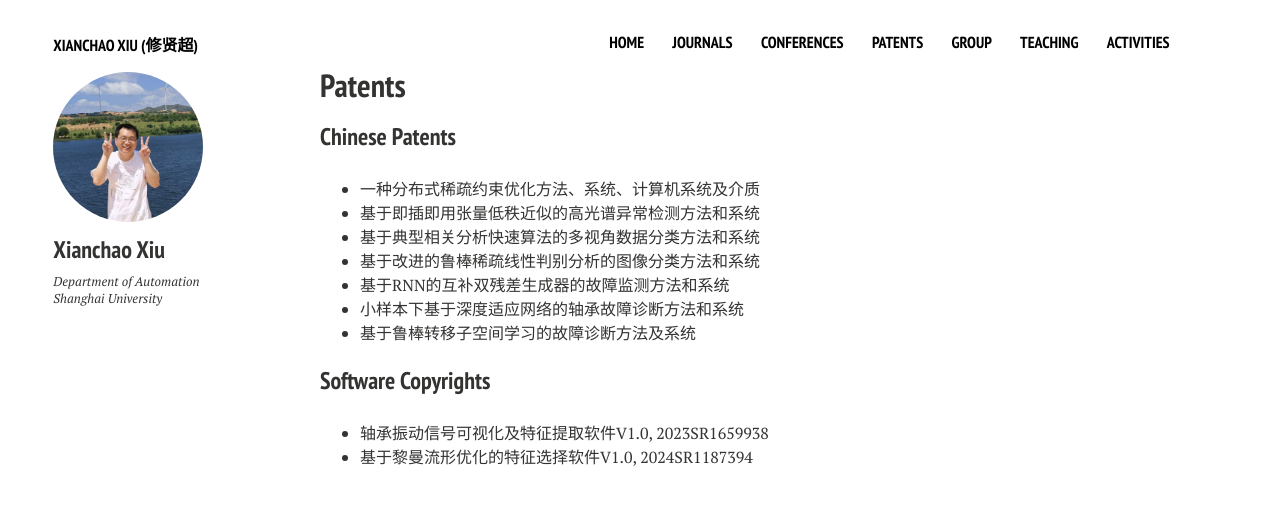
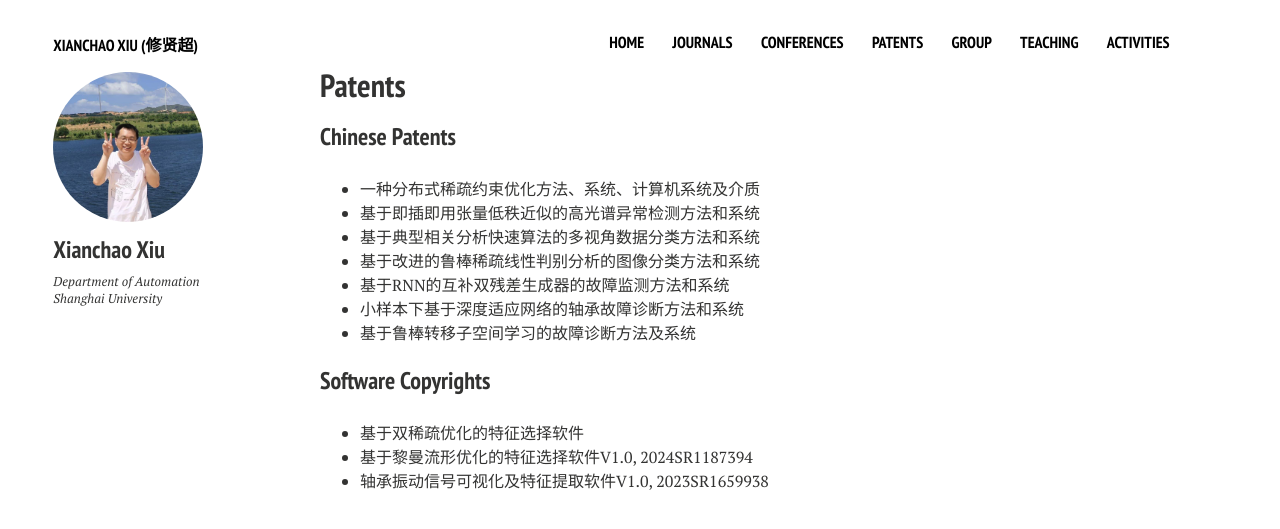
Before and after one commit to xianchaoxiu/xianchaoxiu.github.io, a Jekyll site: the page built from patents/index.md, in a window 1280 px wide. Shown: the top 529 px of the page. Built offline with Jekyll 4.4.1, drawn with Linux system fonts in a browser that asks for light colours; nearby versions of some CDN libraries.

Commit message:
Update index.md

```diff
--- a/patents/index.md
+++ b/patents/index.md
@@ -20,5 +20,6 @@ share: false
 
 
 ### Software Copyrights
+* 基于双稀疏优化的特征选择软件<br>
+* 基于黎曼流形优化的特征选择软件V1.0, 2024SR1187394 <br>
 * 轴承振动信号可视化及特征提取软件V1.0, 2023SR1659938 <br>
-* 基于黎曼流形优化的特征选择软件V1.0, 2024SR1187394 <br>
```
